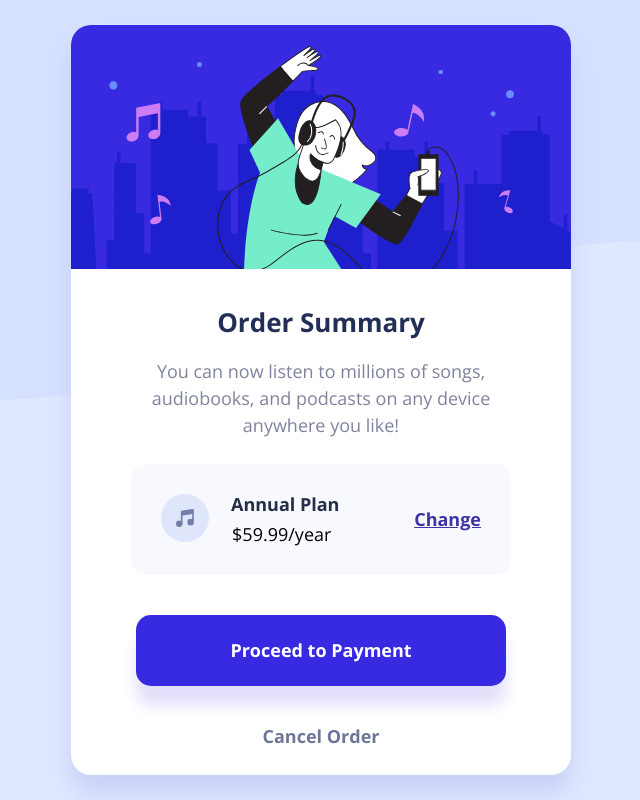
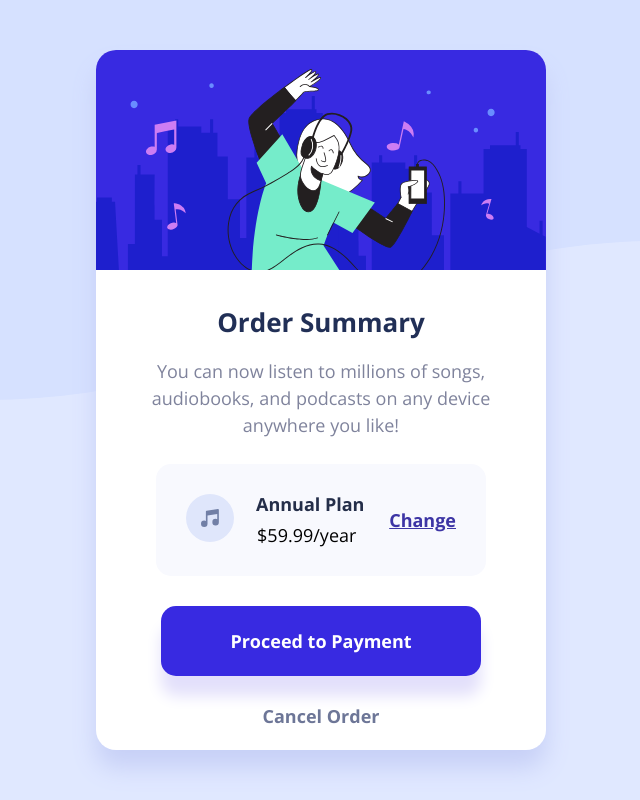
Before and after one commit to AmmarAli12111/Design-Three, a plain HTML site: page index.html in a window 1280 px wide. Shown: the whole page, without its empty margins (319-959 px from the left). Drawn offline with nearby package versions, Linux system fonts and the light colour scheme.

Commit message:
Add files via upload

```diff
--- a/css/order.css
+++ b/css/order.css
@@ -30,8 +30,8 @@ body {
     transform: translate(-50%, -50%);
     text-align: center;
     background-color: #ffffff;
-    width: 500px;
-    height: 750px;
+    width: 450px;
+    height: 700px;
     border-radius: 20px;
     -webkit-border-radius: 20px;
     -moz-border-radius: 20px;
@@ -166,7 +166,7 @@ body {
 .container .card .proceed {
     background-color: #382ae1;
     color: #fff;
-    margin: 40px 65px;
+    margin: 30px 65px;
     padding: 25px;
     border-radius: 15px;
     -webkit-border-radius: 15px;
```
